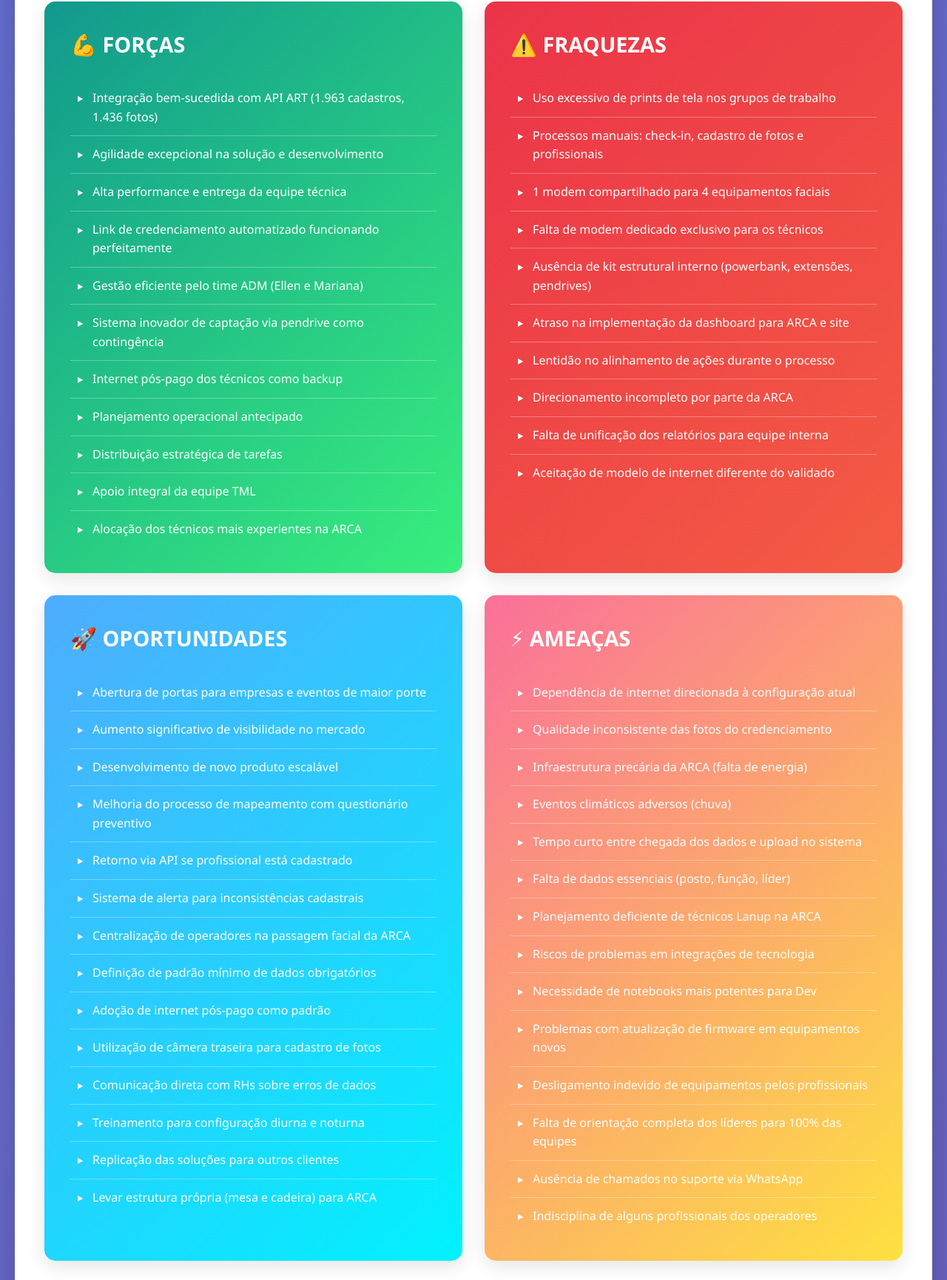
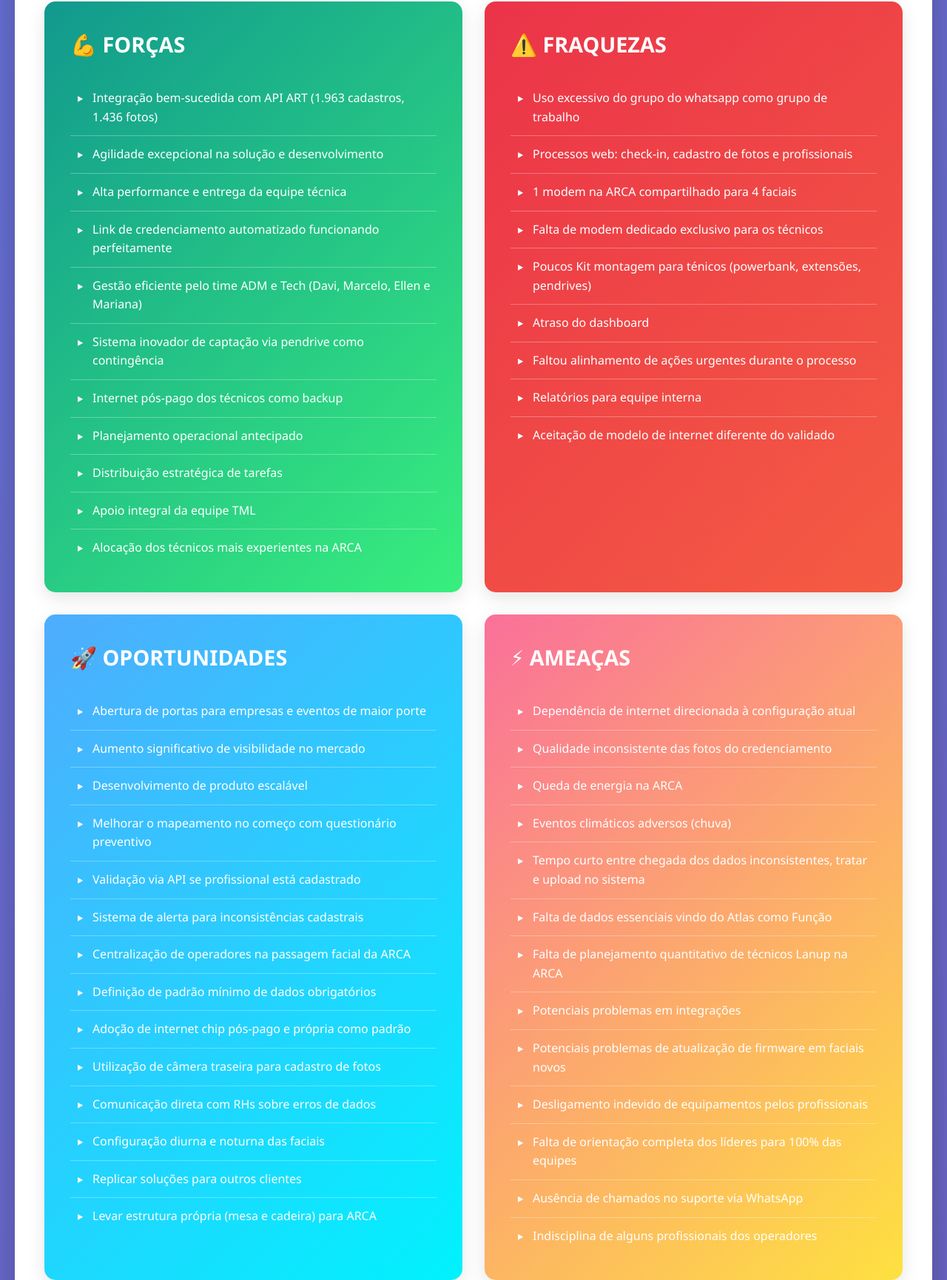
Before and after one commit to millerlanup/tml, a plain HTML site: page index.html in a window 1280 px wide. Shown: the part 3026-4757 px from the top of the page at 74% size. Drawn offline with Linux system fonts and the light colour scheme.

Commit message:
Update index.html
atualização apresentração

```diff
--- a/index.html
+++ b/index.html
@@ -581,7 +581,7 @@
                             <li>Agilidade excepcional na solução e desenvolvimento</li>
                             <li>Alta performance e entrega da equipe técnica</li>
                             <li>Link de credenciamento automatizado funcionando perfeitamente</li>
-                            <li>Gestão eficiente pelo time ADM (Ellen e Mariana)</li>
+                            <li>Gestão eficiente pelo time ADM e Tech (Davi, Marcelo, Ellen e Mariana)</li>
                             <li>Sistema inovador de captação via pendrive como contingência</li>
                             <li>Internet pós-pago dos técnicos como backup</li>
                             <li>Planejamento operacional antecipado</li>
@@ -594,15 +594,14 @@
                     <div class="swot-card weaknesses">
                         <h3>⚠️ FRAQUEZAS</h3>
                         <ul>
-                            <li>Uso excessivo de prints de tela nos grupos de trabalho</li>
-                            <li>Processos manuais: check-in, cadastro de fotos e profissionais</li>
-                            <li>1 modem compartilhado para 4 equipamentos faciais</li>
+                            <li>Uso excessivo do grupo do whatsapp como grupo de trabalho</li>
+                            <li>Processos web: check-in, cadastro de fotos e profissionais</li>
+                            <li>1 modem na ARCA compartilhado para 4 faciais</li>
                             <li>Falta de modem dedicado exclusivo para os técnicos</li>
-                            <li>Ausência de kit estrutural interno (powerbank, extensões, pendrives)</li>
-                            <li>Atraso na implementação da dashboard para ARCA e site</li>
-                            <li>Lentidão no alinhamento de ações durante o processo</li>
-                            <li>Direcionamento incompleto por parte da ARCA</li>
-                            <li>Falta de unificação dos relatórios para equipe interna</li>
+                            <li>Poucos Kit montagem para ténicos (powerbank, extensões, pendrives)</li>
+                            <li>Atraso do dashboard</li>
+                            <li>Faltou alinhamento de ações urgentes durante o processo</li>
+                            <li>Relatórios para equipe interna</li>
                             <li>Aceitação de modelo de internet diferente do validado</li>
                         </ul>
                     </div>
@@ -612,17 +611,17 @@
                         <ul>
                             <li>Abertura de portas para empresas e eventos de maior porte</li>
                             <li>Aumento significativo de visibilidade no mercado</li>
-                            <li>Desenvolvimento de novo produto escalável</li>
-                            <li>Melhoria do processo de mapeamento com questionário preventivo</li>
-                            <li>Retorno via API se profissional está cadastrado</li>
+                            <li>Desenvolvimento de produto escalável</li>
+                            <li>Melhorar o mapeamento no começo com questionário preventivo</li>
+                            <li>Validação via API se profissional está cadastrado</li>
                             <li>Sistema de alerta para inconsistências cadastrais</li>
                             <li>Centralização de operadores na passagem facial da ARCA</li>
                             <li>Definição de padrão mínimo de dados obrigatórios</li>
-                            <li>Adoção de internet pós-pago como padrão</li>
+                            <li>Adoção de internet chip pós-pago e própria como padrão</li>
                             <li>Utilização de câmera traseira para cadastro de fotos</li>
                             <li>Comunicação direta com RHs sobre erros de dados</li>
-                            <li>Treinamento para configuração diurna e noturna</li>
-                            <li>Replicação das soluções para outros clientes</li>
+                            <li>Configuração diurna e noturna das faciais</li>
+                            <li>Replicar soluções para outros clientes</li>
                             <li>Levar estrutura própria (mesa e cadeira) para ARCA</li>
                         </ul>
                     </div>
@@ -632,14 +631,13 @@
                         <ul>
                             <li>Dependência de internet direcionada à configuração atual</li>
                             <li>Qualidade inconsistente das fotos do credenciamento</li>
-                            <li>Infraestrutura precária da ARCA (falta de energia)</li>
+                            <li>Queda de energia na ARCA
                             <li>Eventos climáticos adversos (chuva)</li>
-                            <li>Tempo curto entre chegada dos dados e upload no sistema</li>
-                            <li>Falta de dados essenciais (posto, função, líder)</li>
-                            <li>Planejamento deficiente de técnicos Lanup na ARCA</li>
-                            <li>Riscos de problemas em integrações de tecnologia</li>
-                            <li>Necessidade de notebooks mais potentes para Dev</li>
-                            <li>Problemas com atualização de firmware em equipamentos novos</li>
+                            <li>Tempo curto entre chegada dos dados inconsistentes, tratar e upload no sistema</li>
+                            <li>Falta de dados essenciais vindo do Atlas como Função </li>
+                            <li>Falta de planejamento quantitativo de técnicos Lanup na ARCA</li>
+                            <li>Potenciais problemas em integrações</li>
+                            <li>Potenciais problemas de atualização de firmware em faciais novos</li>
                             <li>Desligamento indevido de equipamentos pelos profissionais</li>
                             <li>Falta de orientação completa dos líderes para 100% das equipes</li>
                             <li>Ausência de chamados no suporte via WhatsApp</li>
@@ -668,7 +666,7 @@
                             <li><strong>Extração manual:</strong> Dados com imagens extraídos e distribuídos via pendrive</li>
                             <li><strong>Captação alternativa:</strong> Sistema de coleta via pendrive implementado</li>
                             <li><strong>Reforço no sábado:</strong> Chegada de modems adicionais e mais técnicos</li>
-                            <li><strong>Operação facilitada:</strong> Quem estava operacional continuou o processo normalmente</li>
+                            <li><strong>Operação facilitada:</strong> Implementação de checkin web contendo posto de trabalho</li>
                         </ul>
                     </div>
 
@@ -769,8 +767,8 @@
                             <span class="data-value">73%</span>
                         </div>
                         <div class="data-row">
-                            <span class="data-label">Profissionais Cadastrados</span>
-                            <span class="data-value">2.000</span>
+                            <span class="data-label">Profissionais Cadastrados | realizaram checkin </span>
+                            <span class="data-value">2.000 | 1547</span>
                         </div>
                     </div>
 
@@ -802,7 +800,7 @@
                         <li>Tempo de resposta da equipe técnica: Imediato durante todo evento</li>
                         <li>Taxa de resolução de incidentes em campo: 100%</li>
                         <li>Disponibilidade do sistema durante evento: 99%+</li>
-                        <li>Satisfação da equipe TML: Alta (apoio integral recebido)</li>
+                        <li>Suporte da equipe TML: Alta (apoio integral recebido)</li>
                     </ul>
                 </div>
             </section>
@@ -825,7 +823,7 @@
                     <div class="timeline-item">
                         <h3>2. Conectividade e Internet</h3>
                         <ul>
-                            <li>Internet pós-pago como padrão (não depender de internet do cliente)</li>
+                            <li>Internet pós-pago com chip como padrão (não depender de internet do cliente)</li>
                             <li>Modems dedicados para cada conjunto de equipamentos</li>
                             <li>Modem exclusivo para equipe técnica</li>
                             <li>Plano de contingência com captação via pendrive</li>
@@ -843,7 +841,7 @@
                     </div>
 
                     <div class="timeline-item">
-                        <h3>4. Campos Obrigatórios de Cadastro</h3>
+                        <h3>4. Campos Obrigatórios de Cadastro Lanup (manual)</h3>
                         <div style="background: white; padding: 20px; border-radius: 10px; margin-top: 15px;">
                             <p><strong>Obrigatórios:</strong></p>
                             <ul>
@@ -868,11 +866,11 @@
                     </div>
 
                     <div class="timeline-item">
-                        <h3>5. Gestão de PIN e Senha</h3>
+                        <h3>5. Gestão Web facial</h3>
                         <ul>
-                            <li>Geração randômica de PIN (5 dígitos)</li>
-                            <li>Envio automatizado via WhatsApp ou Email</li>
-                            <li>Sistema de validação de senha</li>
+                            <li>Criação de checkin facial web + geo</li>
+                            <li>Envio automatizado para o sistema</li>
+                            <li>Posto não direcionado</li>
                         </ul>
                     </div>
 
@@ -881,8 +879,8 @@
                         <ul>
                             <li>Dashboard em tempo real de check-ins</li>
                             <li>Relatório de ausentes (diferença entre escalados e presentes)</li>
-                            <li>Extração unificada de dados para equipe interna</li>
-                            <li>Alertas de inconsistências cadastrais</li>
+                            <li>Mapeamento por empresa | posto |zona do planejado x realizado</li>
+                            <li>Atualização de 2h em 2h devido a falta de internet</li>
                         </ul>
                     </div>
                 </div>
@@ -967,7 +965,7 @@
         <footer>
             <p><strong>Tomorrowland Brasil 2025</strong></p>
             <p>Análise SWOT Completa | Dados e Processos Consolidados</p>
-            <p style="margin-top: 15px; opacity: 0.9;">Case de Sucesso - Controle de Acesso Facial e Gestão de Profissionais</p>
+            <p style="margin-top: 15px; opacity: 0.9;">Case de Sucesso Lanup - Controle de Acesso Facial e Gestão de Profissionais</p>
         </footer>
     </div>
 </body>
```
